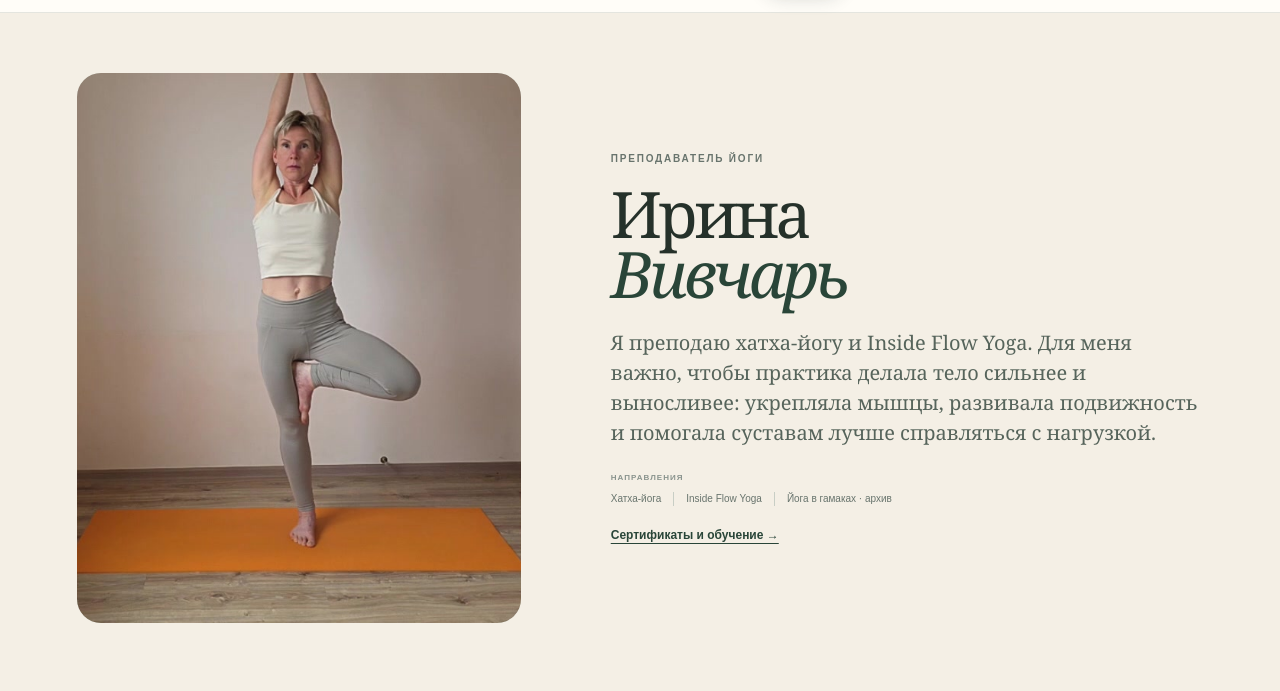
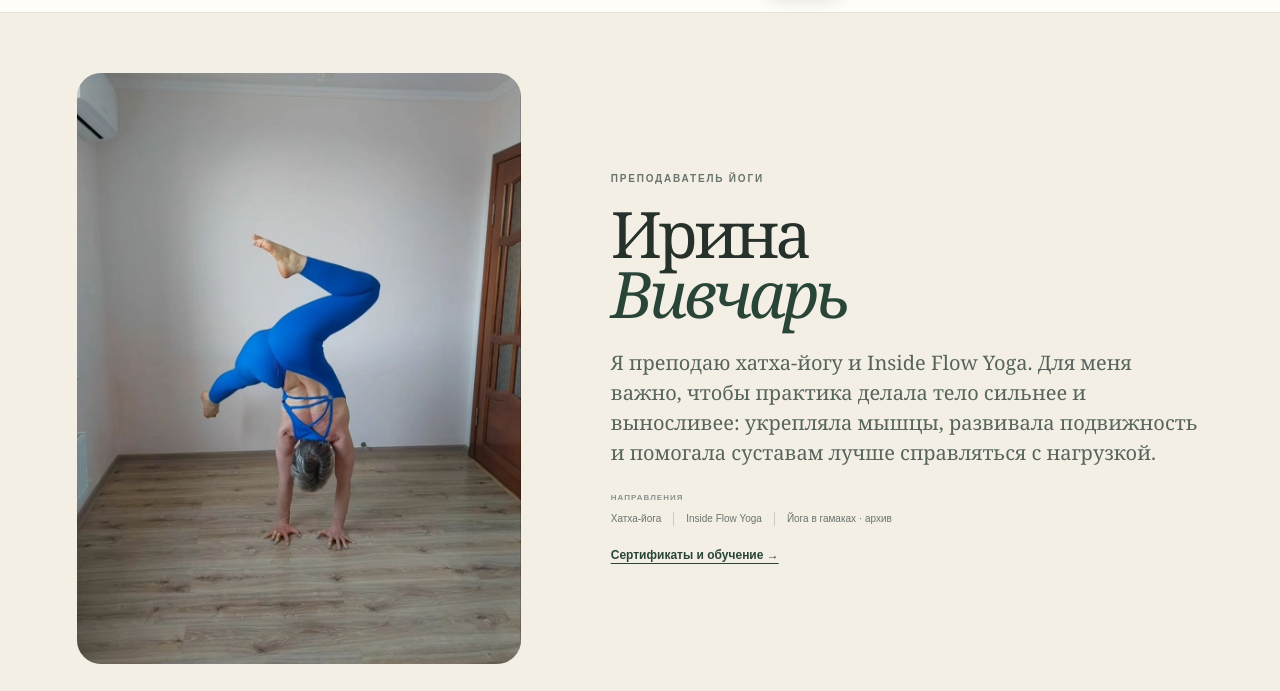
Before and after one commit to irivivchar-arch/yoga-irina-site, a plain HTML site: page dist/about/index.html in a window 1280 px wide. Shown: the part 69-760 px from the top of the page. Drawn offline with Linux system fonts and the light colour scheme.

Commit message:
Use confirmed handstand photo on about page

```diff
--- a/dist/about/index.html
+++ b/dist/about/index.html
@@ -9,7 +9,7 @@
     </header>
     <main>
       <section class="about-hero">
-        <div class="about-photo"><img src="/assets/mine/16-vrikshasana.jpg" alt="Ирина Вивчарь в позе дерева" /></div>
+        <div class="about-photo"><img src="/assets/about-handstand.png" alt="Ирина Вивчарь в стойке на руках" /></div>
         <div class="about-copy"><p class="eyebrow">Преподаватель йоги</p><h1>Ирина<br /><em>Вивчарь</em></h1><p class="about-lead">Я преподаю хатха-йогу и Inside Flow Yoga. Для меня важно, чтобы практика делала тело сильнее и выносливее: укрепляла мышцы, развивала подвижность и помогала суставам лучше справляться с нагрузкой.</p><div class="about-directions"><span>Хатха-йога</span><span>Inside Flow Yoga</span><span>Йога в гамаках · архив</span></div><a class="about-certificate-link" href="/certificates/">Сертификаты и обучение →</a></div>
       </section>
       <section class="about-values"><article><span>01</span><h2>Сильное тело</h2><p>Практика постепенно укрепляет мышцы всего тела и создаёт надёжную опору для движения.</p></article><article><span>02</span><h2>Выносливость</h2><p>Последовательная нагрузка помогает дольше сохранять силу, устойчивость и контроль.</p></article><article><span>03</span><h2>Подвижность и опора</h2><p>Движение в доступной амплитуде развивает подвижность, а сильные мышцы поддерживают суставы.</p></article></section>
--- a/dist/styles.css
+++ b/dist/styles.css
@@ -332,7 +332,7 @@ body.detail-open { overflow: hidden; }
 
 .about-hero { display: grid; grid-template-columns: minmax(320px,.75fr) minmax(0,1fr); align-items: stretch; gap: 7vw; padding: 60px 6vw 70px; background: var(--cream); }
 .about-photo { min-height: 550px; overflow: hidden; border-radius: 24px; background: #d9ded5; }
-.about-photo img { width: 100%; height: 100%; display: block; object-fit: cover; object-position: center; }
+.about-photo img { width: 100%; height: 100%; display: block; object-fit: cover; object-position: 50% 62%; }
 .about-copy { align-self: center; max-width: 700px; }
 .about-copy h1, .contacts-main h1 { margin: 0; font-size: clamp(46px,5vw,72px); line-height: .93; }
 .about-copy h1 em, .contacts-main h1 em { color: var(--forest); }
```
Also changed, not shown: dist/assets/about-handstand.png (added).
